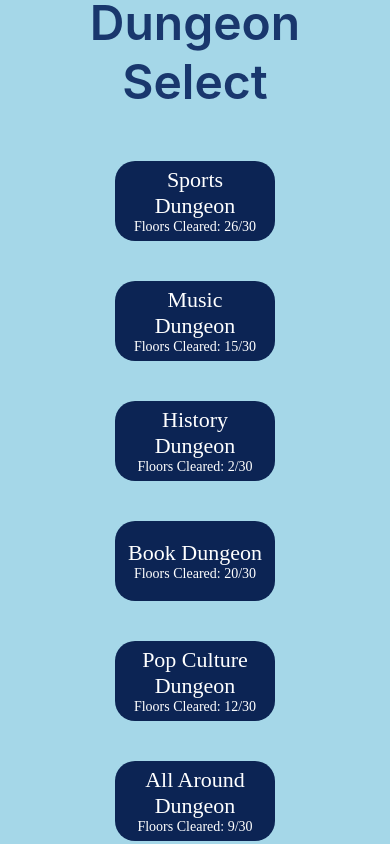
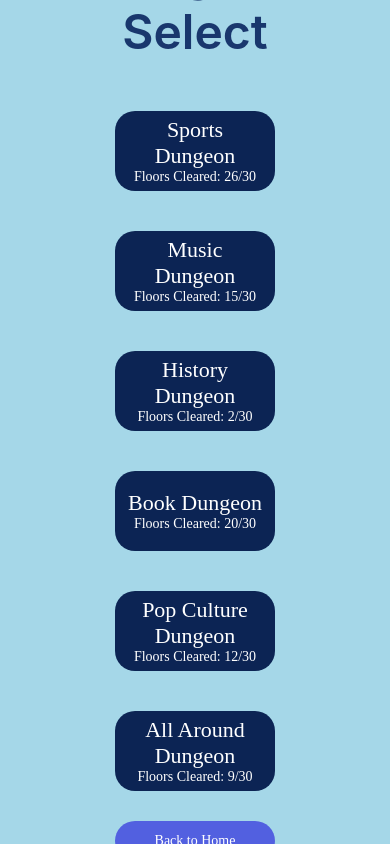
Before and after one commit to mam9265/LoreBound, a React Native app in the folder lorebound/: screen /DungeonSelect in a window 390 px wide. Built offline with nearby package versions, Linux system fonts and the light colour scheme.

Commit message:
Added Back Button

```diff
--- a/lorebound/DungeonSelect.js
+++ b/lorebound/DungeonSelect.js
@@ -22,6 +22,12 @@ function DungeonSelect({ navigation}) {
             <Text style={styles.dungeonFloors}>Floors Cleared: {dungeon.floors}</Text>
           </TouchableOpacity>
         ))}
+        <TouchableOpacity
+          style={styles.smallButton}
+          onPress={() => navigation.navigate('MainMenu')}
+        >
+          <Text style={styles.dungeonFloors}>Back to Home</Text>
+        </TouchableOpacity>
       </View>
     </ScrollView>
   );
```
Also changed, not shown: 8 other files (tests, documents, lock files or other folders).
